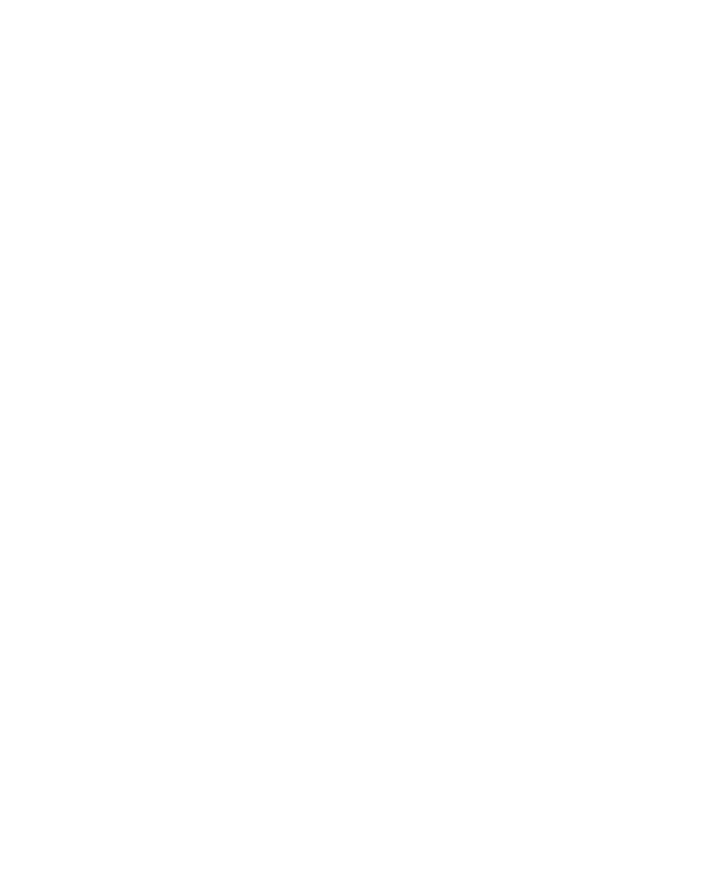
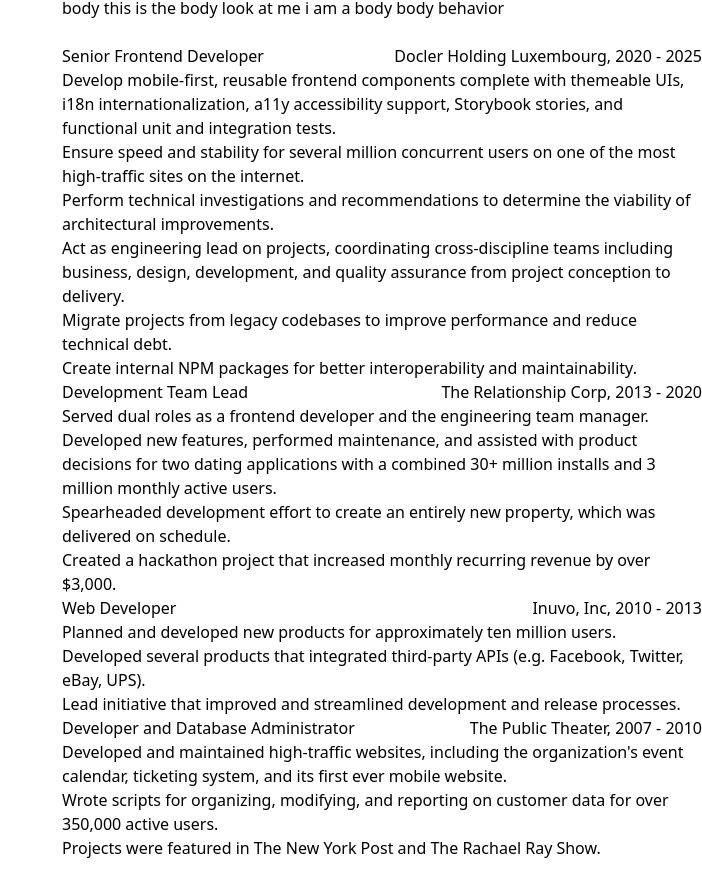
Before and after one commit to jasondove/hire-jason-v3, a React (Vite) app: page / in a window 1280 px wide. Shown: the part 436-1332 px from the top of the page, without its empty margins (578-1280 px from the left). Before the commit the page ends 800 px from the top, so only its background shows below. Built offline with nearby package versions, Linux system fonts and the light colour scheme.

Commit message:
feat: add data, minor styling updates, lots more to go

```diff
--- a/src/App.tsx
+++ b/src/App.tsx
@@ -6,8 +6,9 @@
 
 function App() {
 
+
+
     return (
-
         <div className="mx-auto md:flex min-h-screen max-w-screen-xl">
             <Header />
             <Body />
--- a/src/components/body/body.tsx
+++ b/src/components/body/body.tsx
@@ -6,7 +6,14 @@
     return (
         <div className="md:w-[50%] md:py-24">
             <div>
-                <p>body this is the body look at me i am a body body behavior</p>
+                <p>body this is the body look at me i am a body body behavior</p><br />
+                <p>body this is the body look at me i am a body body behavior</p><br />
+                <p>body this is the body look at me i am a body body behavior</p><br />
+                <p>body this is the body look at me i am a body body behavior</p><br />
+                <p>body this is the body look at me i am a body body behavior</p><br />
+                <p>body this is the body look at me i am a body body behavior</p><br />
+                <p>body this is the body look at me i am a body body behavior</p><br />
+                <p>body this is the body look at me i am a body body behavior</p><br />
                 <Resume />
             </div>
         </div>
--- a/src/components/header/header.tsx
+++ b/src/components/header/header.tsx
@@ -3,7 +3,7 @@
 
 const Header: React.FunctionComponent<T> = () => {
     return (
-        <header className="md:w-[50%] md:sticky md:top-0 md:flex md:flex-col md:py-24">
+        <header className="md:w-[50%] md:sticky md:top-0 md:max-h-screen md:flex md:flex-col md:py-24">
             <div>Jason Dove</div>
             <div>Web Developer</div>
             <p>pretty cool dude</p>
--- a/src/components/resume/resume.config.tsx
+++ b/src/components/resume/resume.config.tsx
@@ -9,36 +9,56 @@
 
 const resumeData: Array<ResumeJob> = [
     {
-        title: '',
+        title: 'Senior Frontend Developer',
         company: 'Docler Holding Luxembourg',
-        yearStart: 0,
-        yearEnd: 0,
+        yearStart: 2020,
+        yearEnd: 2025,
         techs: [],
-        bullets: [],
+        bullets: [
+            'Develop mobile-first, reusable frontend components complete with themeable UIs, i18n internationalization, a11y accessibility support, Storybook stories, and functional unit and integration tests.',
+            'Ensure speed and stability for several million concurrent users on one of the most high-traffic sites on the internet.',
+            'Perform technical investigations and recommendations to determine the viability of architectural improvements.',
+            'Act as engineering lead on projects, coordinating cross-discipline teams including business, design, development, and quality assurance from project conception to delivery.',
+            'Migrate projects from legacy codebases to improve performance and reduce technical debt.',
+            'Create internal NPM packages for better interoperability and maintainability.',
+        ],
     },
     {
-        title: '',
+        title: 'Development Team Lead',
         company: 'The Relationship Corp',
-        yearStart: 0,
-        yearEnd: 0,
+        yearStart: 2013,
+        yearEnd: 2020,
         techs: [],
-        bullets: [],
+        bullets: [
+            'Served dual roles as a frontend developer and the engineering team manager.',
+            'Developed new features, performed maintenance, and assisted with product decisions for two dating applications with a combined 30+ million installs and 3 million monthly active users.',
+            'Spearheaded development effort to create an entirely new property, which was delivered on schedule.',
+            'Created a hackathon project that increased monthly recurring revenue by over $3,000.',
+        ],
     },
     {
-        title: '',
+        title: 'Web Developer',
         company: 'Inuvo, Inc',
-        yearStart: 0,
-        yearEnd: 0,
+        yearStart: 2010,
+        yearEnd: 2013,
         techs: [],
-        bullets: [],
+        bullets: [
+            'Planned and developed new products for approximately ten million users.',
+            'Developed several products that integrated third-party APIs (e.g. Facebook, Twitter, eBay, UPS).',
+            'Lead initiative that improved and streamlined development and release processes.',
+        ],
     },
     {
-        title: '',
+        title: 'Developer and Database Administrator',
         company: 'The Public Theater',
-        yearStart: 0,
-        yearEnd: 0,
+        yearStart: 2007,
+        yearEnd: 2010,
         techs: [],
-        bullets: [],
+        bullets: [
+            "Developed and maintained high-traffic websites, including the organization's event calendar, ticketing system, and its first ever mobile website.",
+            'Wrote scripts for organizing, modifying, and reporting on customer data for over 350,000 active users.',
+            'Projects were featured in The New York Post and The Rachael Ray Show.',
+        ],
     },
 ];
 
--- a/src/components/resume/resume.tsx
+++ b/src/components/resume/resume.tsx
@@ -8,7 +8,20 @@
             {resumeData.map((item) => {
                 return (
                     <div key={item.company}>
-                        {item.company}
+                        <div className="flex">
+                            <span className="mr-auto">{item.title}</span>
+                            <span>
+                                <span>{item.company}, </span>
+                                <span>{item.yearStart} - {item.yearEnd}</span>
+                            </span>
+                        </div>
+                        <ul>
+                            {item.bullets.map((bullet) => {
+                                return (
+                                    <li key={bullet}>{bullet}</li>
+                                );
+                            })}
+                        </ul>
                     </div>
                 );
             })}
```
